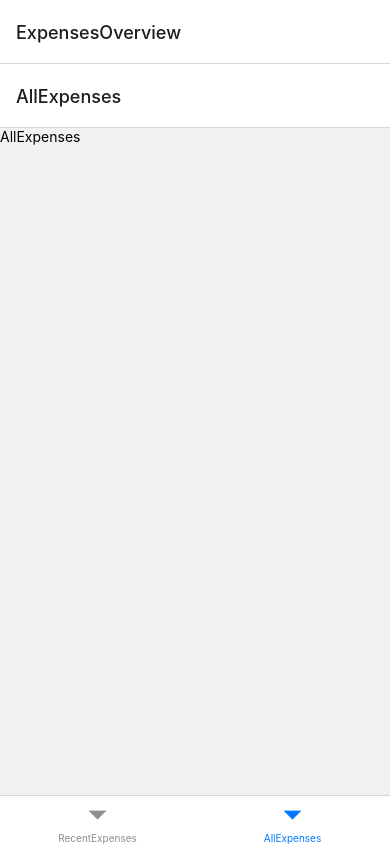
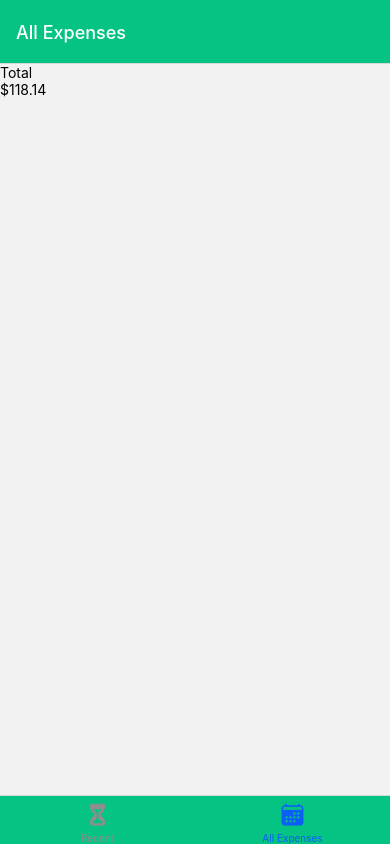
Before and after one commit to DolapoA3/ExpenseTrackerApp, a React Native app: screen /AllExpenses in a window 390 px wide. Built offline with nearby package versions, Linux system fonts and the light colour scheme.

Commit message:
created components and added dummy expense data

```diff
--- a/App.js
+++ b/App.js
@@ -2,19 +2,44 @@
 import { NavigationContainer } from '@react-navigation/native';
 import { createNativeStackNavigator } from '@react-navigation/native-stack';
 import { createBottomTabNavigator } from '@react-navigation/bottom-tabs';
+import { Ionicons } from '@expo/vector-icons';
 
 import ManageExpense from './screens/ManageExpense';
-import RecentExpenses from './screens/RecentExpenses.js';
+import RecentExpenses from './screens/RecentExpenses';
 import AllExpenses from './screens/AllExpenses';
+import { GlobalStyles } from './constants/styles';
 
 const Stack = createNativeStackNavigator();
 const BottomTabs = createBottomTabNavigator();
 
 function ExpensesOverview() {
   return (
-    <BottomTabs.Navigator>
-      <BottomTabs.Screen name='RecentExpenses' component={RecentExpenses} />
-      <BottomTabs.Screen name='AllExpenses' component={AllExpenses} />
+    <BottomTabs.Navigator
+      screenOptions={{
+        headerStyle: { backgroundColor: GlobalStyles.colors.primary500 },
+        headerTintColor: 'white',
+        tabBarStyle: { backgroundColor: GlobalStyles.colors.primary500 },
+        tabBarActiveTintColor: GlobalStyles.colors.accent500,
+      }}
+    >
+      <BottomTabs.Screen
+        name='RecentExpenses'
+        component={RecentExpenses}
+        options={{
+          title: 'Recent Expenses',
+          tabBarLabel: 'Recent',
+          tabBarIcon: ({ color, size }) => (
+          <Ionicons name='hourglass' size={size} color={color}/>
+          ),
+        }}
+      />
+      <BottomTabs.Screen name='AllExpenses' component={AllExpenses}  options={{
+          title: 'All Expenses',
+          tabBarLabel: 'All Expenses',
+          tabBarIcon: ({ color, size }) => (
+          <Ionicons name='calendar' size={size} color={color}/>
+          ),
+        }}/>
     </BottomTabs.Navigator>
   );
 }
@@ -25,7 +50,11 @@
       <StatusBar style='auto' />
       <NavigationContainer>
         <Stack.Navigator>
-          <Stack.Screen name='ExpensesOverview' component={ExpensesOverview}/>
+          <Stack.Screen
+            name='ExpensesOverview'
+            component={ExpensesOverview}
+            options={{ headerShown: false }}
+          />
           <Stack.Screen name='ManageExpense' component={ManageExpense} />
         </Stack.Navigator>
       </NavigationContainer>
--- /dev/null
+++ b/components/ExpensesOutput/ExpensesList.js
@@ -0,0 +1,7 @@
+import { FlatList } from 'react-native';
+
+function ExpensesList() {
+  return <FlatList>ExpensesList</FlatList>;
+}
+
+export default ExpensesList;
--- /dev/null
+++ b/components/ExpensesOutput/ExpensesOutput.js
@@ -0,0 +1,48 @@
+import { View } from 'react-native';
+
+import ExpensesList from './ExpensesList';
+import ExpensesSummary from './ExpensesSummary';
+
+const DUMMY_EXPENSES = [
+  {
+    id: 'e1',
+    description: 'A pair of shoes',
+    amount: 59.99,
+    date: new Date('2021-12-19'),
+  },
+  {
+    id: 'e2',
+    description: 'A pair of trousers',
+    amount: 21.99,
+    date: new Date('2022-01-14'),
+  },
+  {
+    id: 'e3',
+    description: 'A scarf',
+    amount: 5.89,
+    date: new Date('2022-10-10'),
+  },
+  {
+    id: 'e4',
+    description: 'Some strawberries',
+    amount: 4.38,
+    date: new Date('2021-3-22'),
+  },
+  {
+    id: 'e5',
+    description: 'Aloe Vera plant',
+    amount: 25.89,
+    date: new Date('2022-2-18'),
+  },
+];
+
+function ExpensesOutput({ expenses, expensesPeriod }) {
+  return (
+    <View>
+      <ExpensesSummary expenses={DUMMY_EXPENSES} periodName={expensesPeriod} />
+      <ExpensesList />
+    </View>
+  );
+}
+
+export default ExpensesOutput;
--- /dev/null
+++ b/components/ExpensesOutput/ExpensesSummary.js
@@ -0,0 +1,17 @@
+import { View, Text } from 'react-native';
+
+function ExpensesSummary({expenses, periodName}) {
+const expensesSum = expenses.reduce((sum, expense) => {
+  return sum + expense.amount
+}, 0);
+
+
+  return (
+    <View>
+      <Text>{periodName}</Text>
+      <Text>${expensesSum.toFixed(2)}</Text>
+    </View>
+  );
+}
+
+export default ExpensesSummary;
--- /dev/null
+++ b/constants/styles.js
@@ -0,0 +1,16 @@
+export const GlobalStyles = {
+  colors: {
+    primary50: '#d9fdef',
+    primary100: '#affce1',
+    primary200: '#81f0cb',
+    primary400: '#21d49e',
+    primary500: '#04c383',
+    primary700: '#068959',
+    primary800: '#036440',
+    accent500: '#0c5ef7',
+    error50: '#fcc4c4',
+    error500: '#f55e5e',
+    gray500: '#324a42',
+    gray700: '#1c3029',
+  },
+};
--- a/package.json
+++ b/package.json
@@ -9,6 +9,7 @@
     "web": "expo start --web"
   },
   "dependencies": {
+    "@expo/vector-icons": "^13.0.0",
     "@react-navigation/bottom-tabs": "^6.4.0",
     "@react-navigation/native": "^6.0.13",
     "@react-navigation/native-stack": "^6.9.1",
--- a/screens/AllExpenses.js
+++ b/screens/AllExpenses.js
@@ -1,8 +1,9 @@
 import { Text } from 'react-native';
+import ExpensesOutput from '../components/ExpensesOutput/ExpensesOutput';
 
 function AllExpenses() {
   return (
-  <Text>AllExpenses</Text>
+  <ExpensesOutput expensesPeriod='Total'/>
   )
 }
 
--- a/screens/RecentExpenses.js
+++ b/screens/RecentExpenses.js
@@ -1,8 +1,9 @@
 import { Text } from 'react-native';
+import ExpensesOutput from '../components/ExpensesOutput/ExpensesOutput';
 
 function RecentExpenses() {
   return (
-  <Text>RecentExpenses</Text>
+  <ExpensesOutput expensesPeriod='Last 7 Days'/>
   )
 }
 
```
Also changed, not shown: 1 other file (tests, documents, lock files or other folders).
